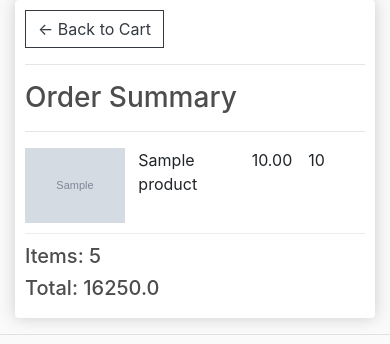
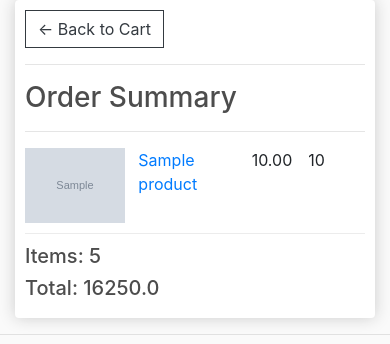
Before and after one commit to tarun163/my-shop-django, a Django app: template store/templates/store/checkout.html in a window 390 px wide; the page is wider, and only the part inside the window is pictured. Shown: the part 692-1036 px from the top of that part. Run offline with Django 3.2, Linux system fonts and the light colour scheme; data comes from the database, SQL or seed files in the repository; the template is opened without the code that fills it: values that come from a table or form of the project are taken from there, most other values are stand-ins (such as "Sample title", 1, 10 or a date in 2020); grey boxes marked "Sample" are stand-in pictures; some libraries are stand-ins or nearby versions.

```diff
--- a/store/templates/store/checkout.html
+++ b/store/templates/store/checkout.html
@@ -57,7 +57,7 @@
             <div class="cart-row">
                 <div style="flex:2"><img class="row-image" src="{{item.product.imageURL}}"></div>
                 <div style="flex:2">
-                    <p>{{item.product.name}}</p>
+                    <div style="flex:2"><a class="" href="{% url 'product_detail' item.product.name %}">{{item.product.name}}</a></div>
                 </div>
                 <div style="flex:1">
                     <p>{{item.product.price|floatformat:2}}</p>
```
